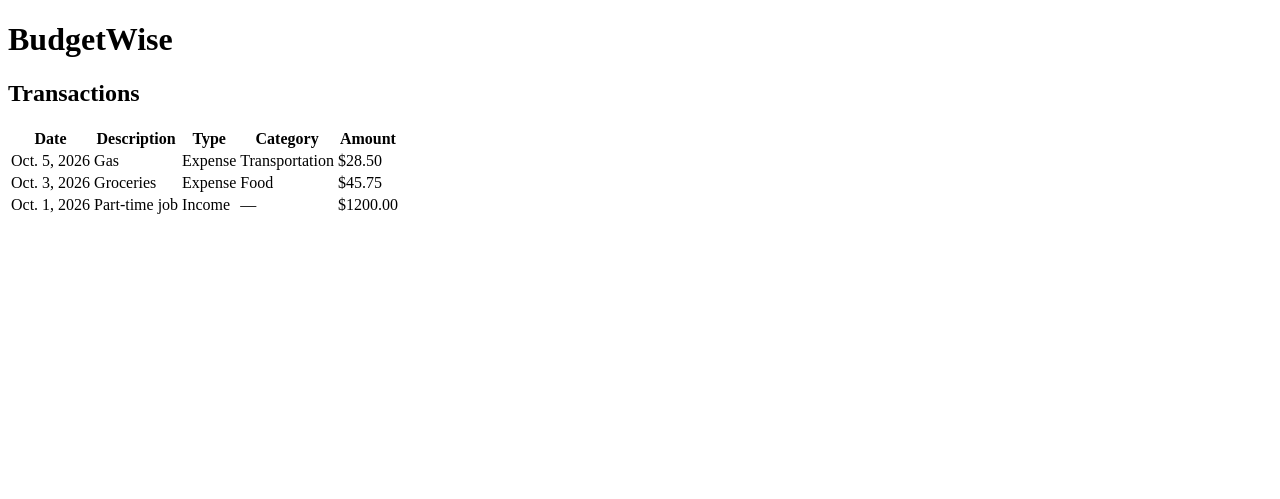
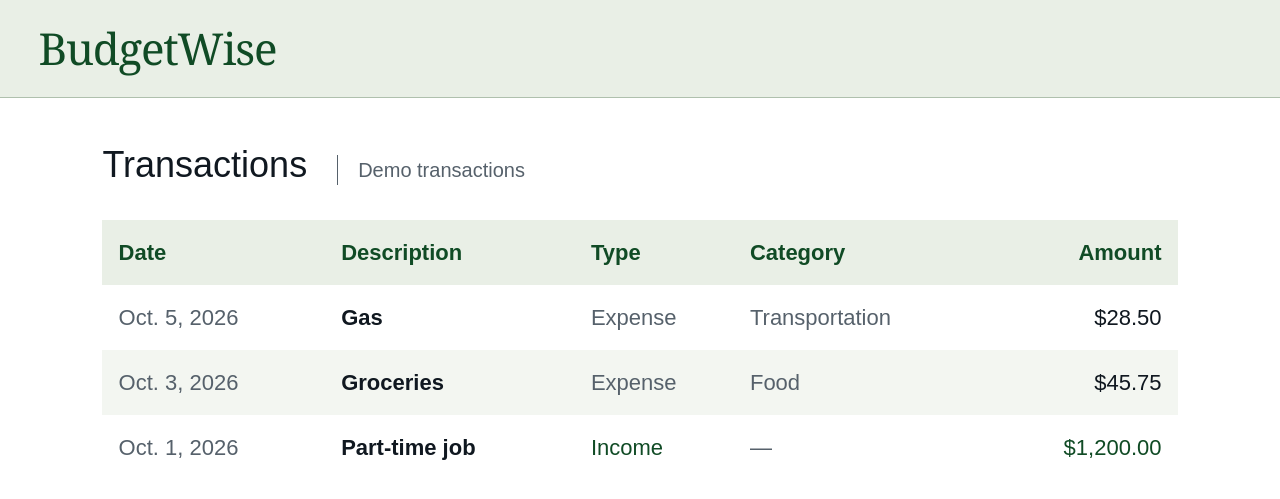
Before and after one commit to CS4300-CS5300-FA26/team-3, a Django app: page / in a window 1280 px wide. Shown: the top 499 px of the page. Run offline with Django 5.2, Linux system fonts and the light colour scheme; data comes from the database, SQL or seed files in the repository.

Commit message:
style: refined landing page for demo

```diff
--- a/src/transactions/templates/transactions/transaction_list.html
+++ b/src/transactions/templates/transactions/transaction_list.html
@@ -4,31 +4,74 @@
     <meta charset="UTF-8">
     <meta name="viewport" content="width=device-width, initial-scale=1.0">
     <title>BudgetWise</title>
+    <style>
+        body {
+            margin: 0;
+            background: white;
+            color: #101820;
+            font: 22px/1.5 Arial, sans-serif;
+        }
+        header {
+            padding: 22px 3%;
+            background: #e9efe6;
+            border-bottom: 1px solid #afc0ad;
+        }
+        h1 {
+            margin: 0;
+            color: #104b25;
+            font: 44px/1.2 Georgia, serif;
+            letter-spacing: -1.2px;
+        }
+        main { margin: 40px 8%; }
+        h2 { margin: 0 0 28px; font-size: 36px; font-weight: normal; }
+        h2 small {
+            display: inline-block;
+            margin-left: 20px;
+            padding-left: 20px;
+            border-left: 1px solid #56616b;
+            color: #56616b;
+            font-size: 20px;
+        }
+        table {
+            width: 100%;
+            border-collapse: collapse;
+            text-align: left;
+            overflow-wrap: anywhere;
+        }
+        th, td { padding: 16px 1.5%; vertical-align: top; }
+        th { background: #e9efe6; color: #104b25; }
+        td { color: #56616b; }
+        tbody tr:nth-child(even) { background: #f3f6f1; }
+        td:nth-child(2) { color: #101820; font-weight: bold; }
+        td:nth-child(3) { white-space: nowrap; }
+        .amount { white-space: nowrap; text-align: right; font-variant-numeric: tabular-nums; }
+        td.amount { color: #101820; }
+        .income td:nth-child(3), .income .amount { color: #104b25; }
+    </style>
 </head>
 <body>
+    <header><h1>BudgetWise</h1></header>
     <main>
-        <h1>BudgetWise</h1>
-        <h2>Transactions</h2>
-
+        <h2>Transactions <small>Demo transactions</small></h2>
         {% if transactions %}
-            <table>
+            <table aria-label="Demo transactions">
                 <thead>
                     <tr>
-                        <th>Date</th>
-                        <th>Description</th>
-                        <th>Type</th>
-                        <th>Category</th>
-                        <th>Amount</th>
+                        <th scope="col">Date</th>
+                        <th scope="col">Description</th>
+                        <th scope="col">Type</th>
+                        <th scope="col">Category</th>
+                        <th scope="col" class="amount">Amount</th>
                     </tr>
                 </thead>
                 <tbody>
                     {% for transaction in transactions %}
-                        <tr>
+                        <tr{% if transaction.kind == "income" %} class="income"{% endif %}>
                             <td>{{ transaction.date }}</td>
                             <td>{{ transaction.description }}</td>
                             <td>{{ transaction.get_kind_display }}</td>
                             <td>{{ transaction.category|default:"—" }}</td>
-                            <td>${{ transaction.amount }}</td>
+                            <td class="amount">${{ transaction.amount|floatformat:"2g" }}</td>
                         </tr>
                     {% endfor %}
                 </tbody>
```
